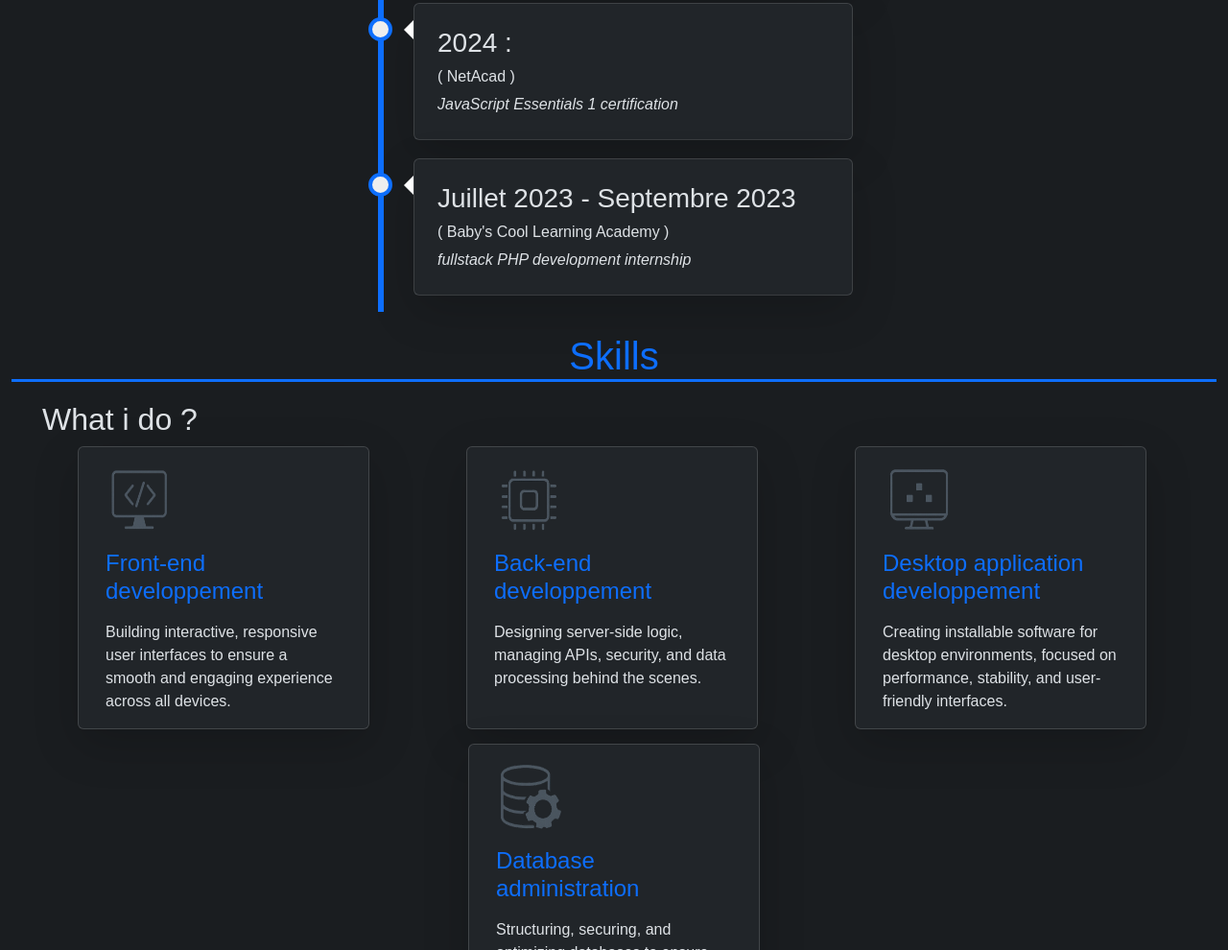
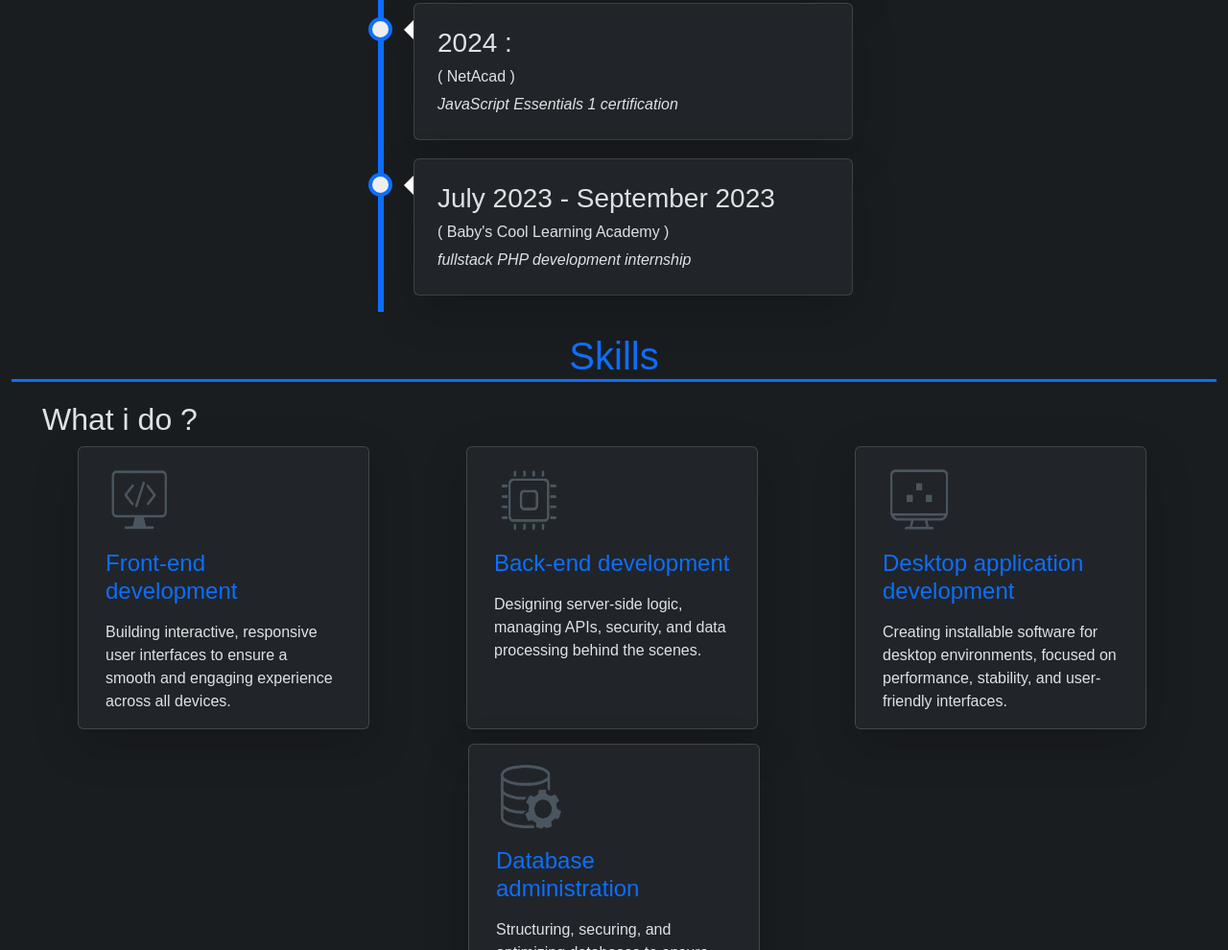
Before and after one commit to TokiniainaElisea/Porte-folio, a plain HTML site: page portefolio/index.html in a window 1280 px wide. Shown: the part 1803-2793 px from the top of the page at 96% size. Drawn offline with nearby package versions, Linux system fonts and the light colour scheme.

Commit message:
Update index.html

```diff
--- a/portefolio/index.html
+++ b/portefolio/index.html
@@ -122,7 +122,7 @@
       <div class="timeline right">
         <div data-aos="zoom-in-down" data-aos-easing="ease-in-back" data-aos-duration="1000" class="card">
           <div class="card-body p-4 shadow shadow-lg">
-            <h3>Juillet 2023 - Septembre 2023 </h3>
+            <h3>July 2023 - September 2023 </h3>
 	    <h6> ( Baby's Cool Learning Academy ) </h6>
             <p class="mb-0"> <i> fullstack PHP development internship </i> </p>
           </div>
@@ -137,21 +137,21 @@
           <div data-aos="zoom-in" data-aos-duration="1000" class="col-md-3 card shadow-lg mb-3 me-1">
 		<div class="card-body">
 			<img class="img-skills" src="assests/images/technos/front.png">
-			<h4 class="card-title my-3 text-primary">Front-end developpement</h4>
+			<h4 class="card-title my-3 text-primary">Front-end development</h4>
 			<p class="card-text">Building interactive, responsive user interfaces to ensure a smooth and engaging experience across all devices.</p>
                 </div>
  	  </div>
           <div data-aos="zoom-in" data-aos-duration="1000" class="col-md-3 card shadow-lg mb-3 me-1">
 		<div class="card-body">
 			<img class="img-skills" src="assests/images/technos/back.png">
-			<h4 class="card-title my-3 text-primary">Back-end developpement</h4>
+			<h4 class="card-title my-3 text-primary">Back-end development</h4>
 			<p class="card-text">Designing server-side logic, managing APIs, security, and data processing behind the scenes.</p>
                 </div>
  	  </div>
           <div data-aos="zoom-in" data-aos-duration="1000" class="col-md-3 card shadow-lg mb-3 me-1">
 		<div class="card-body">
                         <img class="img-skills" src="assests/images/technos/desktop.png">
-			<h4 class="card-title my-3 text-primary">Desktop application developpement</h4>
+			<h4 class="card-title my-3 text-primary">Desktop application development</h4>
 			<p class="card-text">Creating installable software for desktop environments, focused on performance, stability, and user-friendly interfaces.</p>
                 </div>
  	  </div>
```
